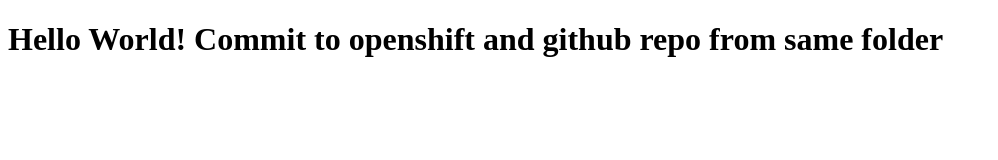
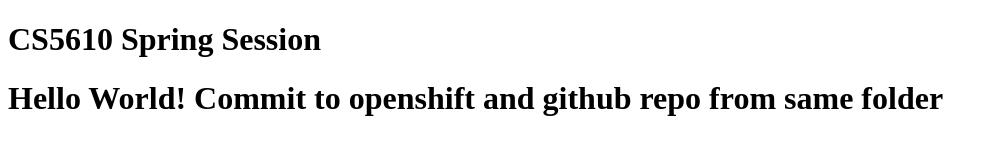
Before and after one commit to huoming/cs5610spring2016, a website: page public/hello.html in a window 1280 px wide. Shown: the whole page, without its empty margins (0-998 px from the left). Drawn offline with Linux system fonts and the light colour scheme.

Commit message:
change hello

```diff
--- a/public/hello.html
+++ b/public/hello.html
@@ -6,6 +6,7 @@
 </head>
 <body>
 
+<h1>CS5610 Spring Session</h1>
 <h1>Hello World! Commit to openshift and github repo from same folder</h1>
 
 
```
